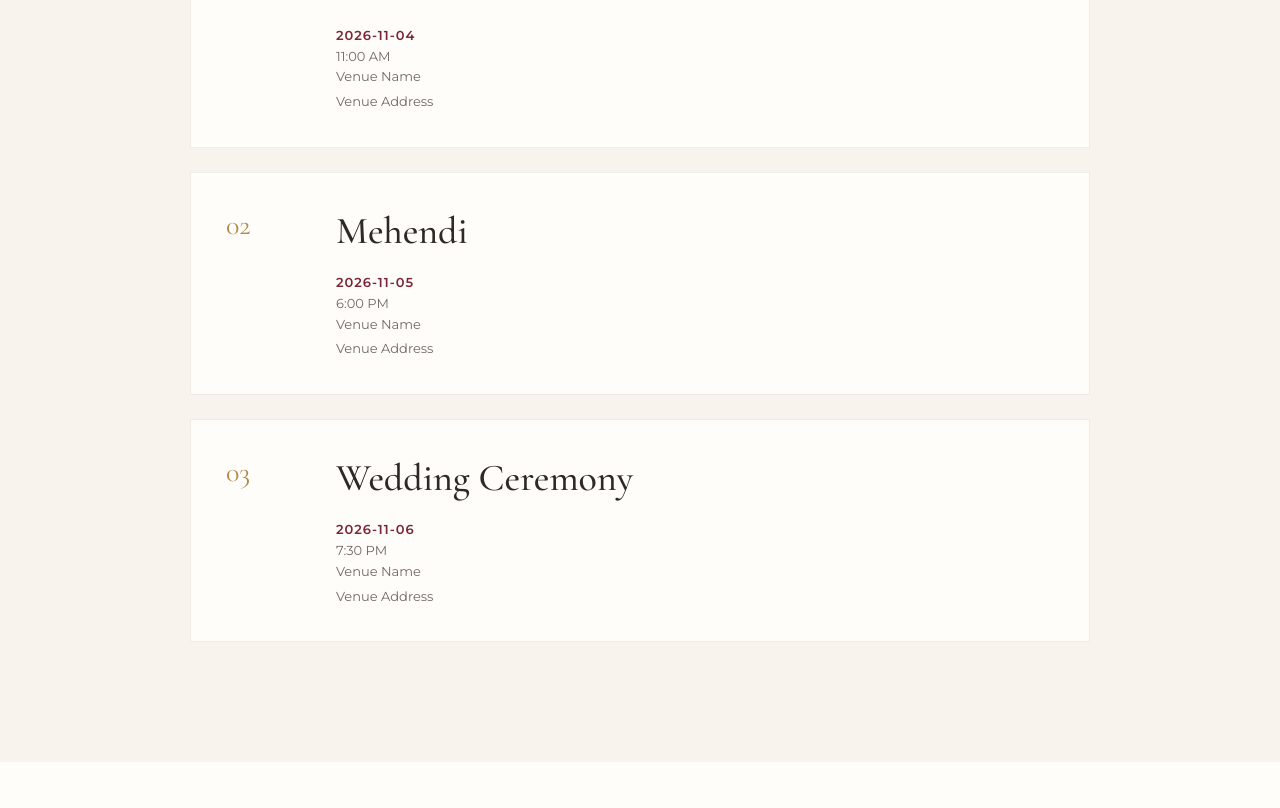
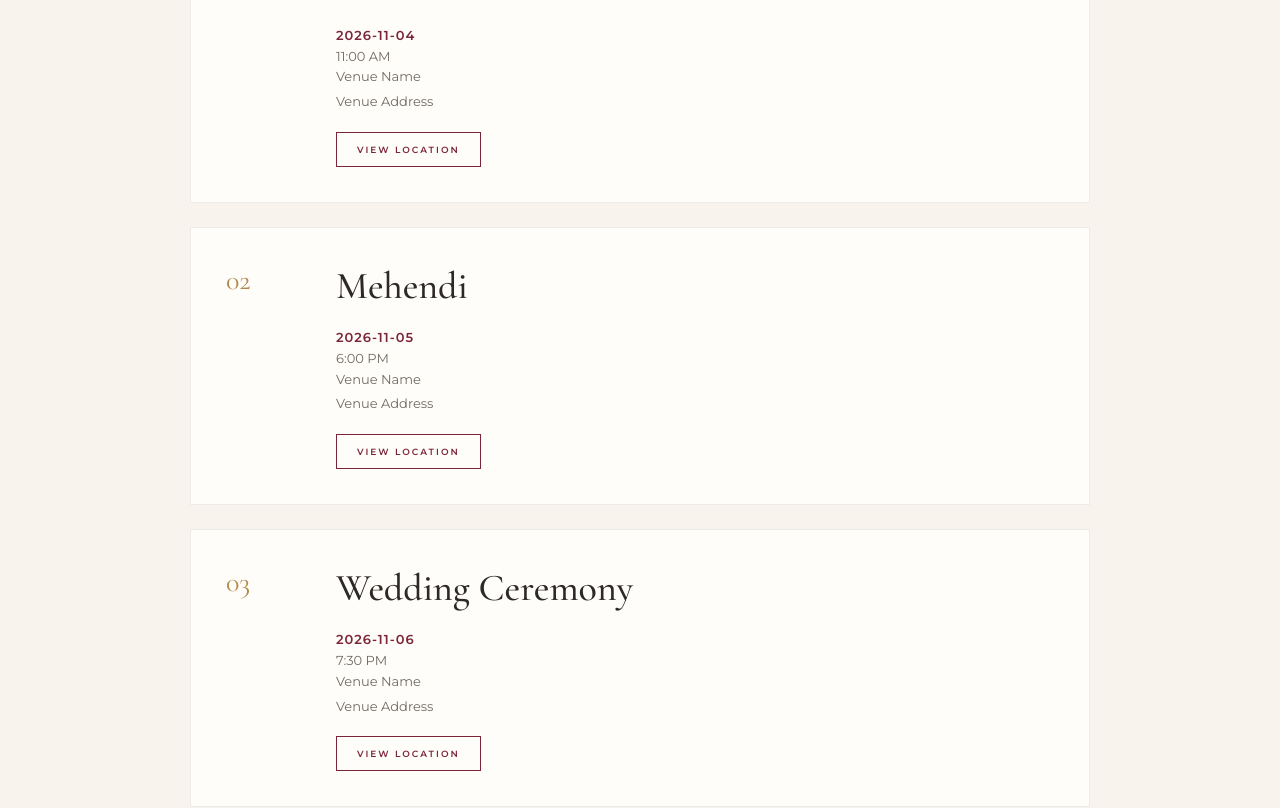
Before and after one commit to abdulmuqtadir2208/Wedding-card, a React (Vite) app: page / in a window 1280 px wide. Shown: the part 2220-3028 px from the top of the page. Built offline with nearby package versions, Linux system fonts and the light colour scheme.

Commit message:
add event location links

```diff
--- a/src/components/Events.jsx
+++ b/src/components/Events.jsx
@@ -31,6 +31,14 @@ function Events() {
               <p>{event.venue}</p>
 
               <p className="event-address">{event.address}</p>
+              <a
+                href={event.mapsUrl}
+                target="_blank"
+                rel="noopener noreferrer"
+                className="event-button"
+                >
+                View Location
+                </a>
             </div>
           </Reveal>
         ))}
--- a/src/data/wedding.js
+++ b/src/data/wedding.js
@@ -28,20 +28,25 @@ const wedding = {
     time: "11:00 AM",
     venue: "Venue Name",
     address: "Venue Address",
+    mapsUrl: "https://maps.google.com/",
   },
+
   {
     name: "Mehendi",
     date: "2026-11-05",
     time: "6:00 PM",
     venue: "Venue Name",
     address: "Venue Address",
+    mapsUrl: "https://maps.google.com/",
   },
+
   {
     name: "Wedding Ceremony",
     date: "2026-11-06",
     time: "7:30 PM",
     venue: "Venue Name",
     address: "Venue Address",
+    mapsUrl: "https://maps.google.com/",
   },
 ],
 
--- a/src/index.css
+++ b/src/index.css
@@ -763,3 +763,27 @@ body {
     line-height: 1.9;
   }
 }
+
+.event-button {
+  display: inline-block;
+  margin-top: 20px;
+  padding: 11px 20px;
+
+  border: 1px solid var(--color-accent);
+
+  color: var(--color-accent);
+  text-decoration: none;
+
+  font-family: var(--font-body);
+  font-size: 9px;
+  font-weight: 600;
+  letter-spacing: 2px;
+  text-transform: uppercase;
+
+  transition: all var(--transition);
+}
+
+.event-button:hover {
+  background: var(--color-accent);
+  color: var(--color-surface);
+}
```
